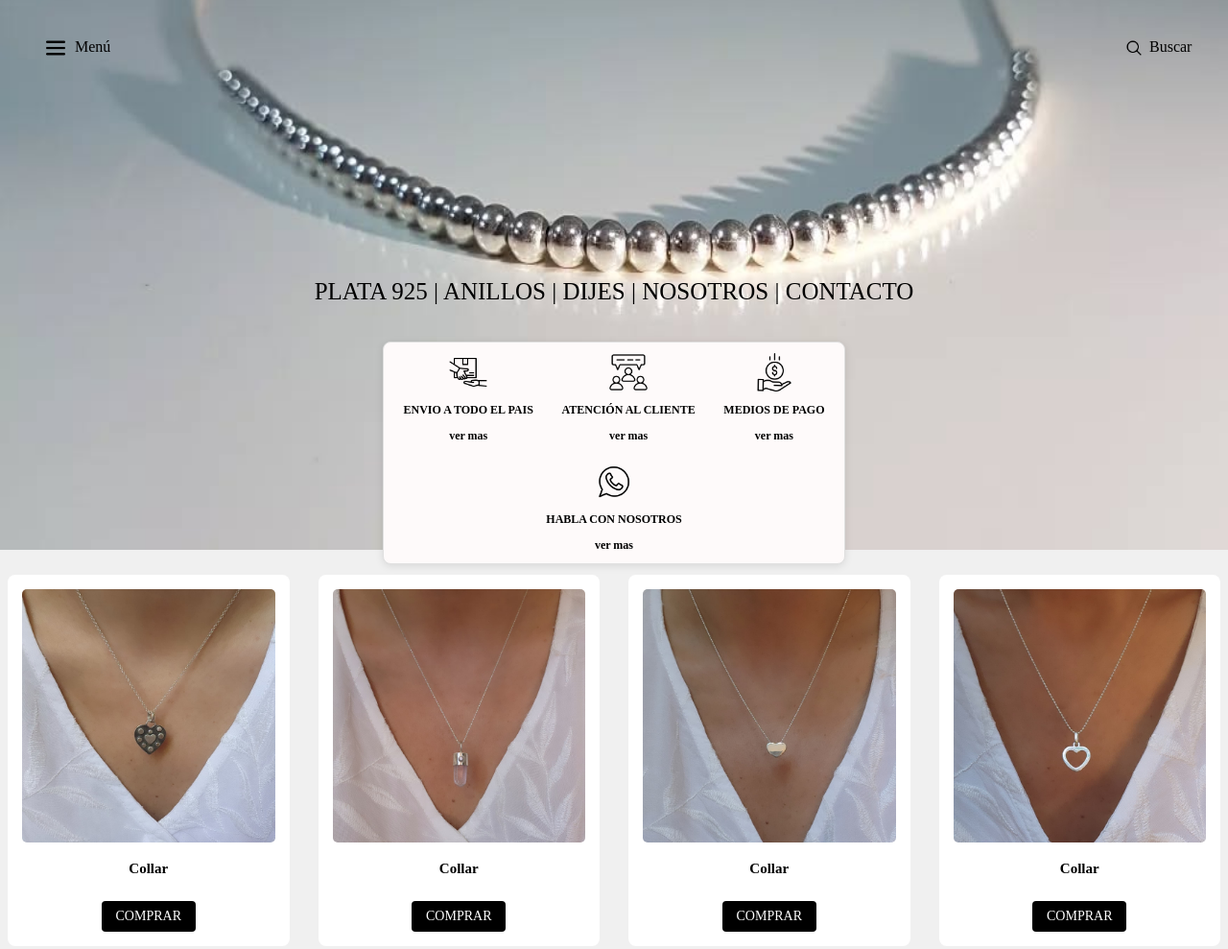
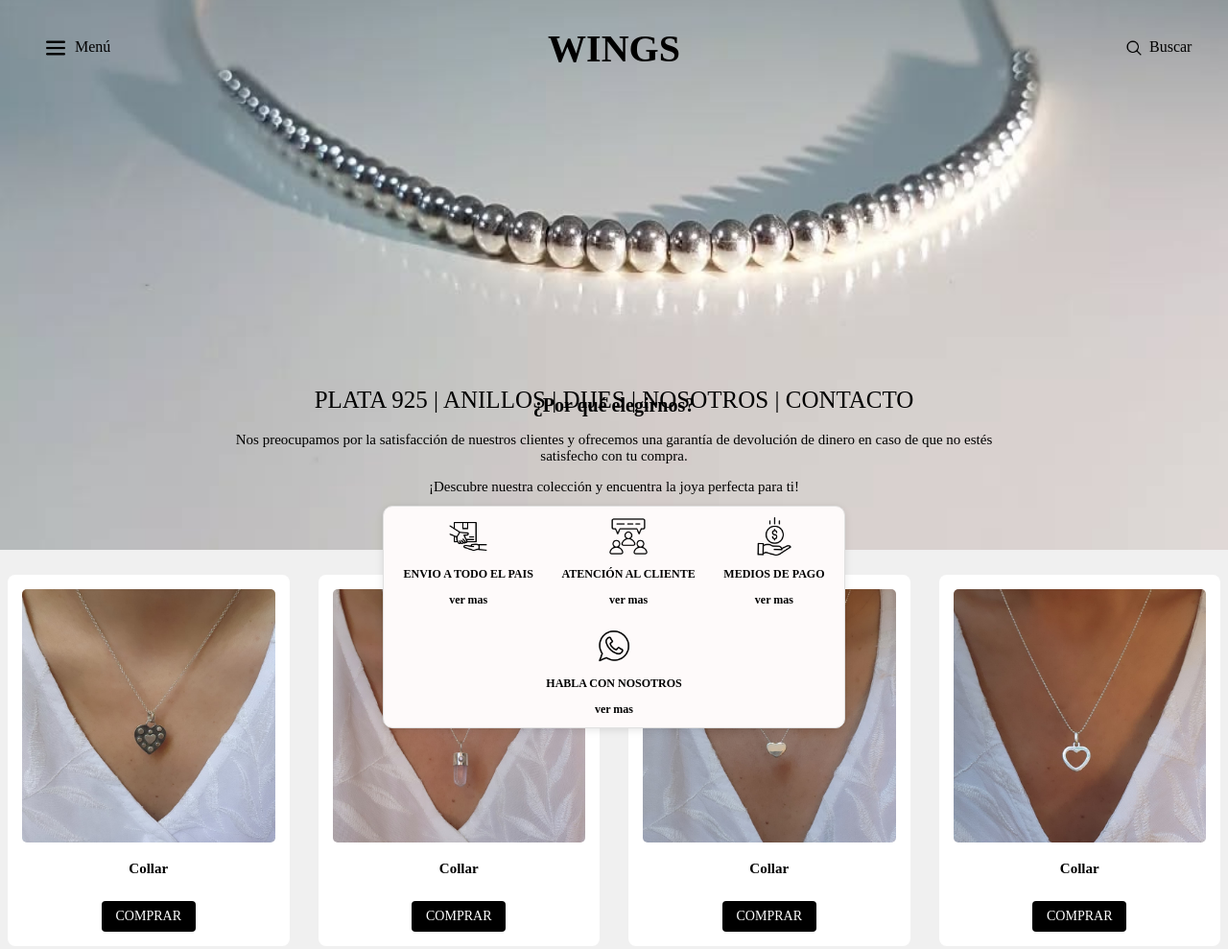
Before and after one commit to SantyCMT/Coder-entrega, a plain HTML site: page index.html in a window 1280 px wide. Shown: the top 989 px of the page at 96% size. Drawn offline with Linux system fonts and the light colour scheme.

Commit message:
correccion

```diff
--- a/css/styles.css
+++ b/css/styles.css
@@ -3,6 +3,7 @@ h1 {
     font-size: 40px;
     font-family: junge;
     text-align: center;
+    z-index: 1;
 }
 h2 {
     color: black;
@@ -60,7 +61,7 @@ nav {
     color: black;
     text-align: center;
     position: relative;
-    top: 5cm;
+    top: 8cm;
 }
 
 .Portada_img {
@@ -69,6 +70,7 @@ nav {
     position: absolute;
     top: -6cm;
     left: 0;
+    z-index: -1; /* Asegura que la imagen esté detrás del contenido */
 }
 
 .PorqueElegirnos {
@@ -93,14 +95,14 @@ nav {
 
 .rectangulo-destacado {
     position: relative;              /* Posición relativa para el contenedor */
-    top: 5.5cm;                        /* Ajusta la posición vertical del rectángulo */
+    top: 10cm;                        /* Ajusta la posición vertical del rectángulo */
     background-color: #FEFAFA;     /* Fondo blanco */
     border: 1px solid #e0e0e0;     /* Borde gris claro */
-    border-radius: 8px;              /* Esquinas redondeadas */
+    border-radius: 10px;              /* Esquinas redondeadas */
     padding: 0px;                   /* Espacio interno */
     margin: 20px auto;               /* Margen superior e inferior + centrado */
     width: 38%;                      /* Ancho relativo al contenedor padre */
-    max-width: 600px;                /* Ancho máximo opcional */
+    max-width: 650px;                /* Ancho máximo opcional */
     box-shadow: 0 2px 8px rgba(0, 0, 0, 0.1); /* Sombra suave (opcional) */
 }
 
--- a/index.html
+++ b/index.html
@@ -9,7 +9,7 @@
 <body>
 
     <header>
-        <h1 >WINGS</h1>
+        <h1 style="z-index: 0;">WINGS</h1>
         <img src="media\portada.png" class="Portada_img" alt="">
         <a style="left: 78px;" class="TextNav" href="#">Menú</a>
         <img style="left: 48px;" class="IcoNav" src="media\menu.png" alt="">
@@ -65,6 +65,10 @@
                 </ul>
             </div>
         </section>
+
+    </header>
+
+    <main>
         <section>
             <div class="PorqueElegirnos">
                 <h2>¿Por qué elegirnos?</h2>
@@ -72,10 +76,6 @@
                 <p>¡Descubre nuestra colección y encuentra la joya perfecta para ti!</p>
             </div>
         </section>
-
-    </header>
-
-    <main>
         <section>
             <div class="ProductosDestacados">
                 <h2>Productos destacados</h2>
```
